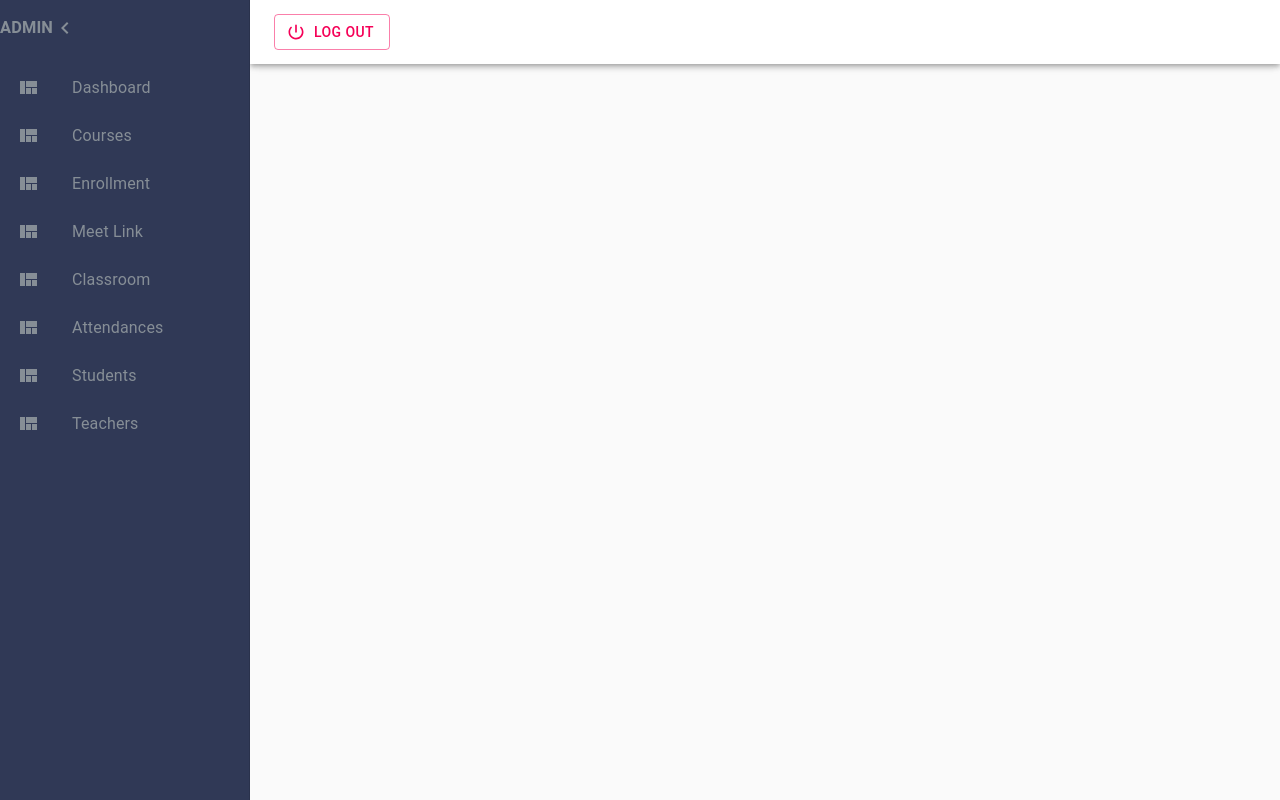
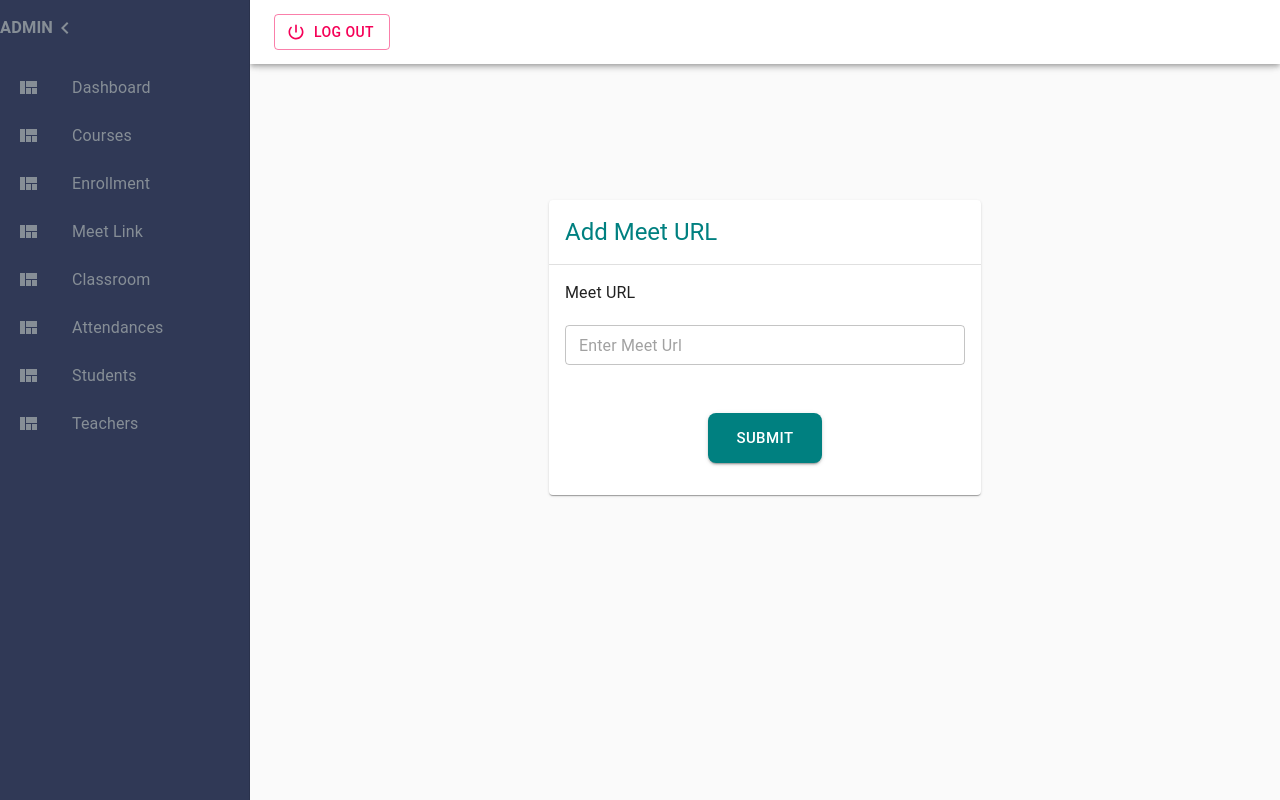
Before and after one commit to Tamdupagal/react, a React (Create React App) app in the folder adminclient/: page /add-meet in a window 1280 px wide. Built offline with nearby package versions, Linux system fonts and the light colour scheme.

Commit message:
route created

```diff
--- a/adminclient/src/App.js
+++ b/adminclient/src/App.js
@@ -13,9 +13,9 @@ import AddStudent from "./Components/Students/AddStudent";
 
 function App() {
   const [currentPage, setCurrentPage] = useState();
-  const handleChange = (page) => {
-    setCurrentPage(page);
-  };
+  // const handleChange = (page) => {
+  //   setCurrentPage(page);
+  // };
   return (
     <div>
       {/* <Enroll/> */}
@@ -24,8 +24,8 @@ function App() {
       {/* <TextEditor/> */}
       {/* <Table/> */}
       <Router>
-        <SideBar handleChange={handleChange} />
-        <div style={{ marginLeft: 250 }}>
+        <SideBar/>
+        <div style={{ marginLeft: 250 ,marginTop: 200}}>
           <Switch>
             <Route exact path="/Dashboard" component={Dashboard} />
             <Route exact path="/Enroll" component={Enroll} />
@@ -34,7 +34,9 @@ function App() {
             <Route exact path="/Classroom" component={OneToOne} />
             <Route exact path="/Students" component={OneToOne} />
             <Route exact path="/Attendances" component={OneToOne} />
-            <Route exact path="/Teachers" component={Courses} />
+            <Route exact path="/Teachers" component={Courses}/>
+            <Route exact path="/add-meet" component={AddMeet}/>
+            <Route exact path="/add-student" component={AddStudent}/>
           </Switch>
         </div>
       </Router>
```
